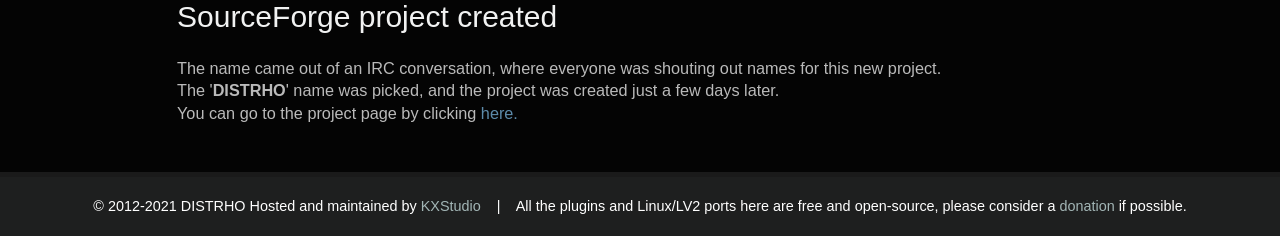
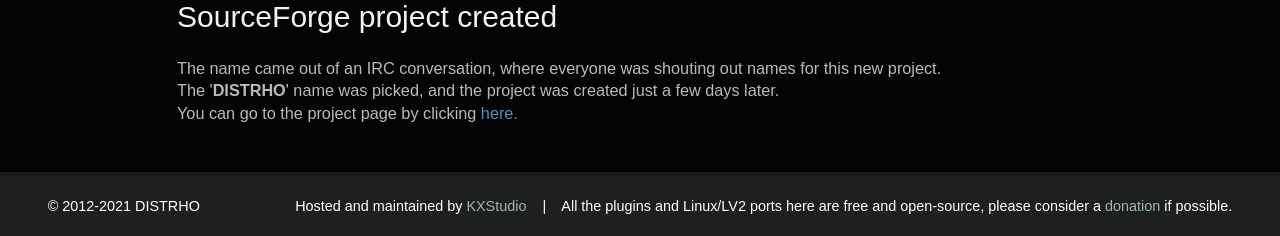
Before and after one commit to DISTRHO/Website, a PHP site: page /news.php in a window 1280 px wide. Shown: the part 3482-3718 px from the top of the page. Run offline with PHP 8.4, Linux system fonts and the light colour scheme.

Commit message:
Fix footer
Signed-off-by: falkTX <falktx@falktx.com>

```diff
--- a/css/style.css
+++ b/css/style.css
@@ -36,6 +36,8 @@ footer {
     color: #fff;
     background-color: #1E1F1F;
     border-top: 5px solid #1A1A1A /* XX-WHITE #D6D6D6 */;
+    display: flex;
+    justify-content: space-around;
     font-size: 0.9rem;
     padding: 18px 0 18px 0;
     text-align: center;
```
